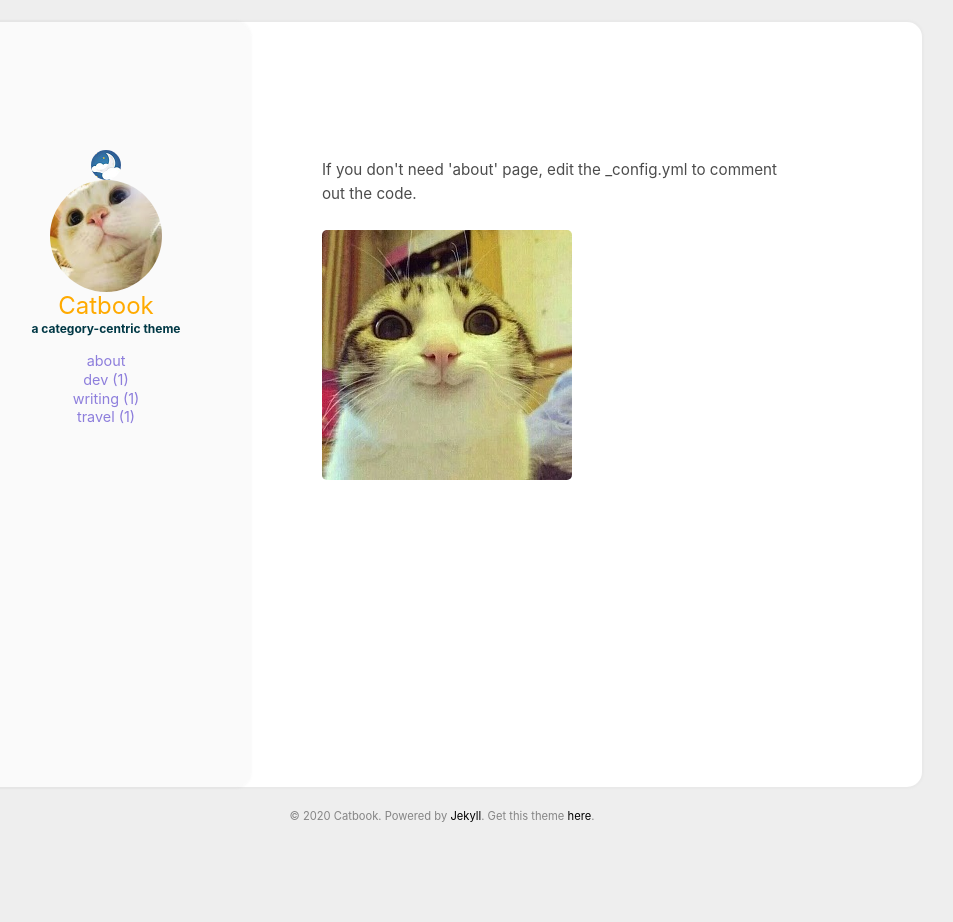
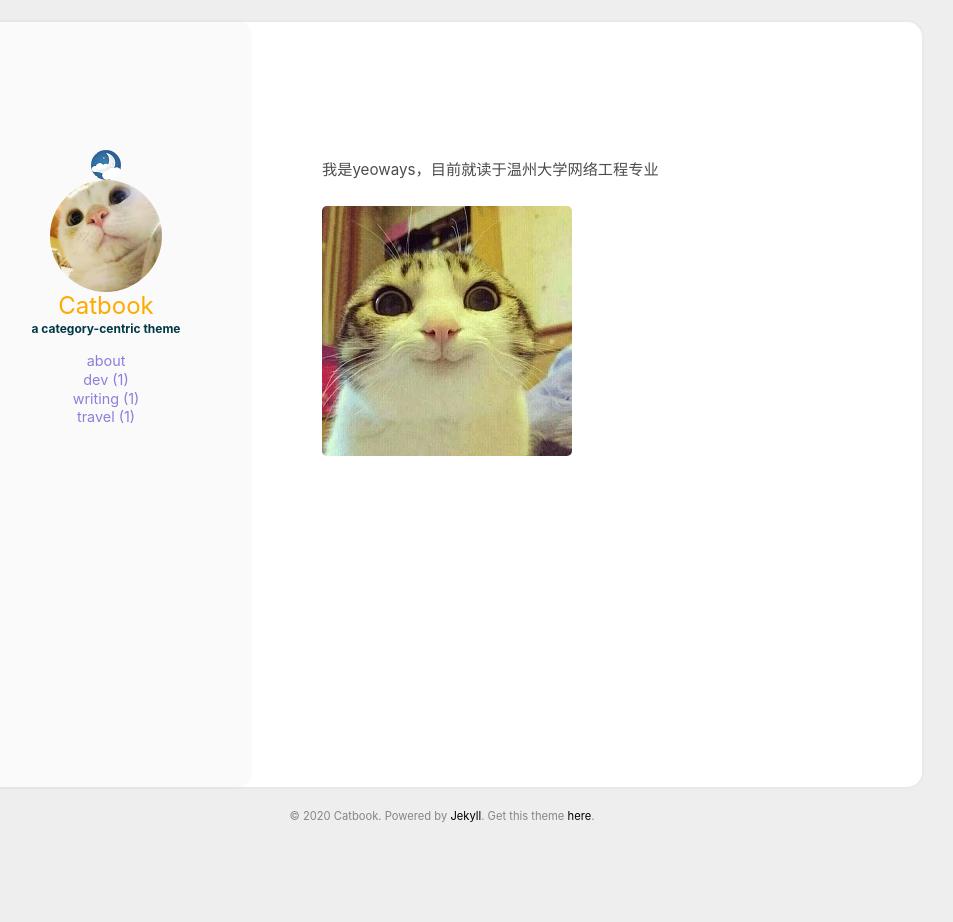
Before and after one commit to yeoways/yeoways.github.io, a Jekyll site: the page built from aboutme.html, in a window 1280 px wide. Shown: the whole page, without its empty margins (198-1151 px from the left). Built offline with Jekyll 4.4.1, drawn with Linux system fonts in a browser that asks for light colours.

Commit message:
Update aboutme.html
修改

```diff
--- a/aboutme.html
+++ b/aboutme.html
@@ -4,7 +4,7 @@ layout: page
 
 <section class="aboutme post_content">
     <p>
-        If you don't need 'about' page, edit the _config.yml to comment out the code.
+        我是yeoways，目前就读于温州大学网络工程专业
         <br><br>
         <img src="https://starry99.github.io/catbook/assets/img/cat1.jpg">
     </p>
```
